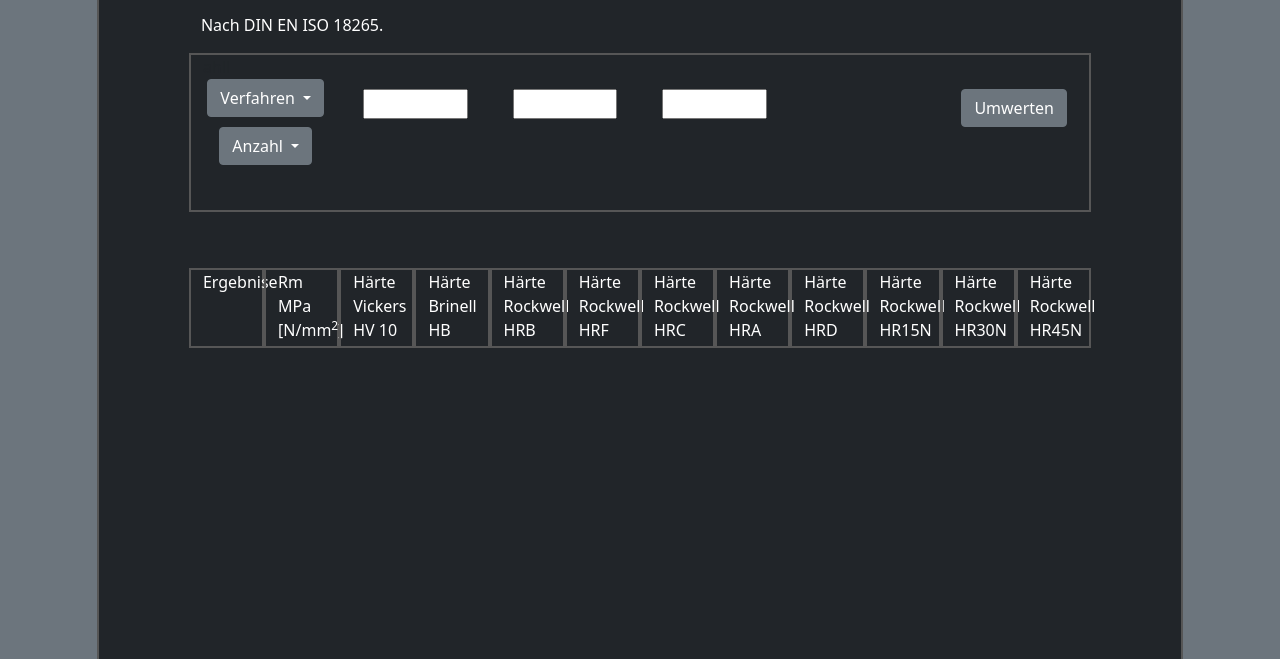
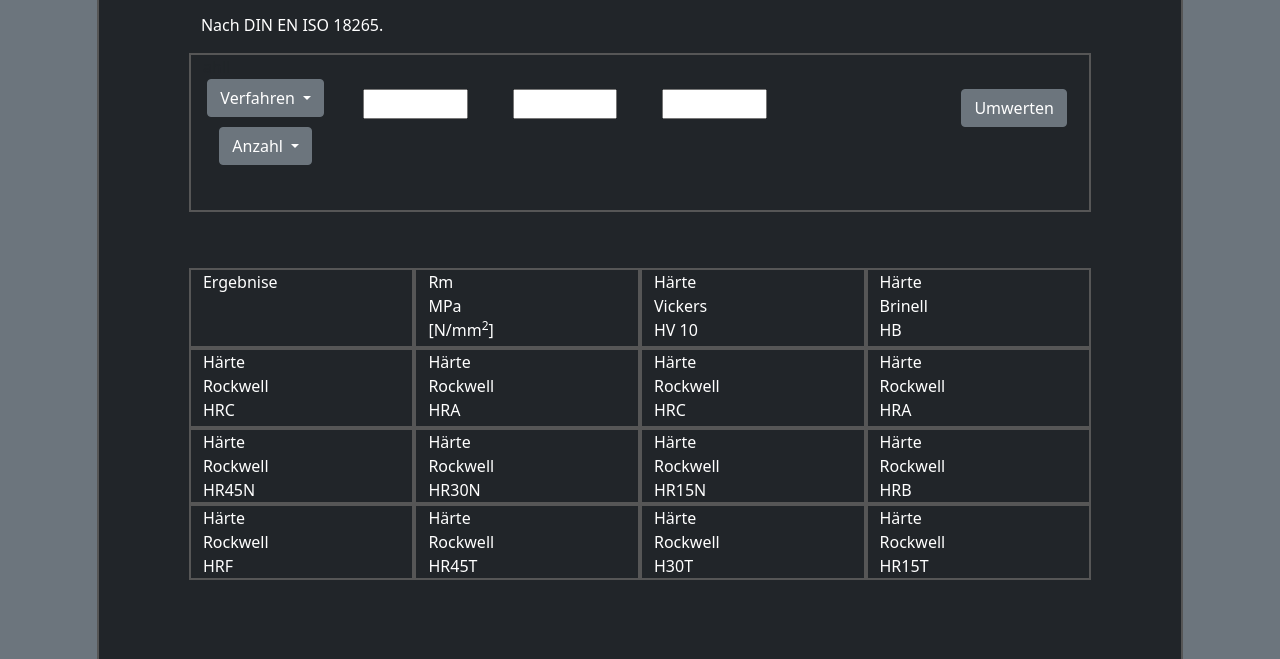
Before and after one commit to MoriceAdam/H-rteumwertung, a plain HTML site: page B2.html in a window 1280 px wide. Shown: the part 141-800 px from the top of the page. Drawn offline with nearby package versions, Linux system fonts and the light colour scheme.

Commit message:
Add files via upload

```diff
--- a/B2.html
+++ b/B2.html
@@ -75,14 +75,15 @@
                             <li id="auswahlrm" >Rm</li>
                             <li id="auswahlHV">HV10</li>
                             <li id="auswahlhb">HB</li>
+                            <li id="auswahlhrc">HRC</li>
+                            <li id="auswahlhra">HRA</li>
+                            <li id="auswahlhr45n">HR45N</li>
+                            <li id="auswahlhr30n">HR30N</li>
                             <li id="auswahlhrb">HRB</li>
                             <li id="auswahlhrf">HRF</li>
-                            <li id="auswahlhrc">HRC</li>
-                            <li id="auswahlhra">HRA</li>
-                            <li id="auswahlhrd">HRD</li>
-                            <li id="auswahlhr15">HR15N</li>
-                            <li id="auswahlhr30">HR30N</li>
-                            <li id="auswahlhr45">HR45N</li>
+                            <li id="auswahlhr45t">HR45T</li>
+                            <li id="auswahlhr30t">HR30T</li>
+                            <li id="auswahlhr15t">HR15T</li>
                           </ul><br>
                           <button class="btn btn btn-secondary dropdown-toggle  " type="button" data-bs-toggle="dropdown" style="margin-top: 10px;">Anzahl
                             <span class="caret"></span></button>
@@ -129,65 +130,92 @@
 
   <div class="row bg-dark">
 
-    <div class="col-6 col-lg-1 ränder " >
+    <div class="col-6 col-lg-3 ränder " >
       <div class=".eHöhe">Ergebnise</div>
         <div></div>
       </div>
 
-    <div class="col-6 col-lg-1 ränder " >
+    <div class="col-6 col-lg-3 ränder " >
     <div class=".eHöhe">Rm <Br> MPa <Br> [N/mm<sup>2</sup>]</div>
       <div id="zug" class="ausgabe" ></div>
     </div>
 
-      <div class="col-6 col-lg-1 ränder">
+      <div class="col-6 col-lg-3 ränder">
     <div class=".eHöhe">Härte <Br> Vickers <Br>HV 10</div>
       <div id="vickers" class="ausgabe"></div>
     </div>
 
-      <div class="col-6 col-lg-1 ränder">
+      <div class="col-6 col-lg-3 ränder">
     <div class=".eHöhe">Härte <Br> Brinell <Br>HB</div>
       <div id="brinell" class="ausgabe"></div>
     </div>
 
-      <div class="col-6 col-lg-1 ränder">
-    <div class=".eHöhe">Härte <Br> Rockwell <Br>HRB</div>
-      <div id="hrb" class="ausgabe"></div>
+      <div class="col-6 col-lg-3 ränder">
+    <div class=".eHöhe">Härte <Br> Rockwell <Br>HRC</div>
+      <div id="hrc" class="ausgabe"></div>
     </div>
 
-      <div class="col-6 col-lg-1 ränder">
-    <div class=".eHöhe">Härte <Br> Rockwell <Br>HRF</div>
-      <div id="hrf"></div>
+      <div class="col-6 col-lg-3 ränder">
+    <div class=".eHöhe">Härte <Br> Rockwell <Br>HRA</div>
+      <div id="hra"></div>
     </div>
 
-      <div class="col-6 col-lg-1 ränder">
+      <div class="col-6 col-lg-3 ränder">
     <div class=".eHöhe">Härte <Br> Rockwell <Br>HRC</div>
       <div id="hrc"></div>
     </div>
 
-      <div class="col-6 col-lg-1 ränder">
+      <div class="col-6 col-lg-3 ränder">
     <div class=".eHöhe">Härte <Br> Rockwell <Br>HRA</div>
       <div id="hra"></div>
     </div>
 
-      <div class="col-6 col-lg-1 ränder">
-    <div class=".eHöhe">Härte <Br> Rockwell <Br>HRD</div>
-      <div id="hrd"></div>
+    <div class="col-6 col-lg-3 ränder">
+      <div class=".eHöhe">Härte <Br> Rockwell <Br>HR45N</div>
+        <div id="hr45n"></div>
+        </div>
+
+
+        <div class=" col-6 col-lg-3 ränder">
+          <div class=".eHöhe">Härte <Br> Rockwell <Br>HR30N</div>
+            <div id="hr30n"></div>
+          </div>
+
+          <div class="col-6 col-lg-3 ränder">
+            <div class=".eHöhe">Härte <Br> Rockwell <Br>HR15N</div>
+              <div id="hr15n"></div>
+            </div>
+
+
+      <div class="col-6 col-lg-3 ränder">
+    <div class=".eHöhe">Härte <Br> Rockwell <Br>HRB</div>
+      <div id="hrb"></div>
     </div>
 
-      <div class="col-6 col-lg-1 ränder">
-    <div class=".eHöhe">Härte <Br> Rockwell <Br>HR15N</div>
-      <div id="hr15n"></div>
-    </div>
+    <div class="col-6 col-lg-3 ränder">
+      <div class=".eHöhe">Härte <Br> Rockwell <Br>HRF</div>
+        <div id="hrf"></div>
+      </div>
 
-      <div class=" col-6 col-lg-1 ränder">
-    <div class=".eHöhe">Härte <Br> Rockwell <Br>HR30N</div>
-      <div id="hr30n"></div>
-    </div>
+      <div class="col-6 col-lg-3 ränder">
+        <div class=".eHöhe">Härte <Br> Rockwell <Br>HR45T</div>
+          <div id="hr45t"></div>
+        </div>
 
-      <div class="col-6 col-lg-1 ränder">
-    <div class=".eHöhe">Härte <Br> Rockwell <Br>HR45N</div>
-      <div id="hr45n"></div>
-      </div>
+        <div class="col-6 col-lg-3 ränder">
+          <div class=".eHöhe">Härte <Br> Rockwell <Br>H30T</div>
+            <div id="hr30t"></div>
+          </div>
+
+          <div class="col-6 col-lg-3 ränder">
+            <div class=".eHöhe">Härte <Br> Rockwell <Br>HR15T</div>
+              <div id="hr15t"></div>
+            </div>
+
+
+
+
+
     </div>
 
 </div>
```
